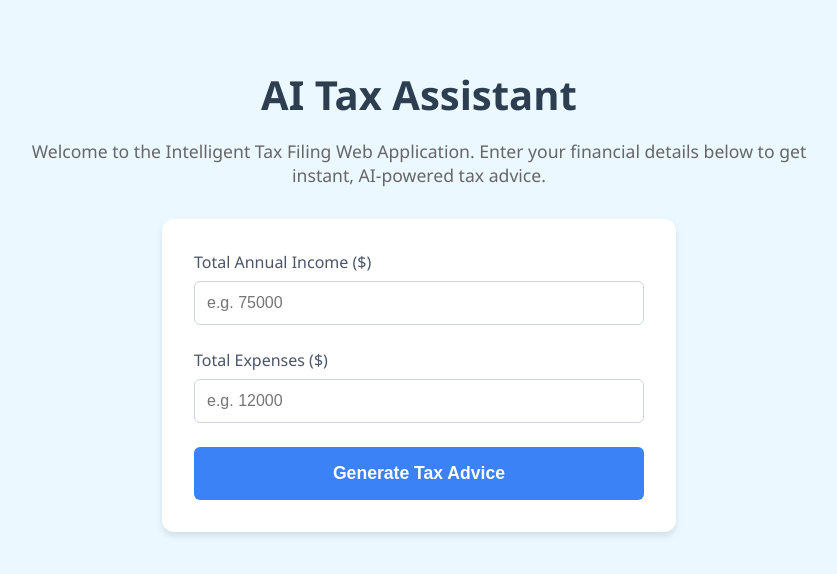
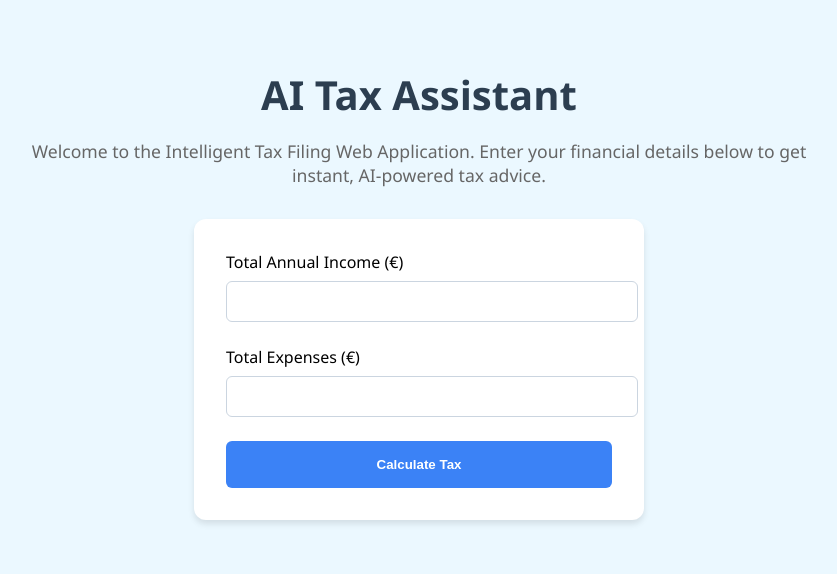
Before and after one commit to GeoNosX/Intelligent-Tax-Filing-Web-Application, a React app in the folder frontend/: page / in a window 1280 px wide. Shown: the top 574 px of the page, without its empty margins (221-1058 px from the left). Built offline with nearby package versions, Linux system fonts and the light colour scheme; the HTML template or start-up script is replaced by a standard one.

Commit message:
Some test with the backend

```diff
--- a/frontend/src/components/TaxForm.jsx
+++ b/frontend/src/components/TaxForm.jsx
@@ -1,14 +1,15 @@
 import React, { useState } from 'react';
 
 function TaxForm() {
-  // This state stores what the user types
   const [formData, setFormData] = useState({
     income: '',
     expenses: '',
     taxYear: '2025'
   });
 
-  // This handles typing in the boxes
+  // New state to store the response from Python
+  const [result, setResult] = useState(null);
+
   const handleChange = (e) => {
     setFormData({
       ...formData,
@@ -16,85 +17,102 @@ function TaxForm() {
     });
   };
 
-  // This handles the button click
-  const handleSubmit = (e) => {
-    e.preventDefault(); // Stops the page from refreshing
-    // For Phase 1, we just show an alert. In Phase 2, we will send this to Python.
-    alert(`Ready to send to AI:\nIncome: $${formData.income}\nExpenses: $${formData.expenses}`);
+  const handleSubmit = async (e) => {
+    e.preventDefault();
+
+    // 1. Prepare the data (convert strings to numbers)
+    const payload = {
+      income: parseFloat(formData.income),
+      expenses: parseFloat(formData.expenses)
+    };
+
+    try {
+      // 2. Send data to Python Backend
+      const response = await fetch('http://127.0.0.1:8000/calculate-tax', {
+        method: 'POST',
+        headers: {
+          'Content-Type': 'application/json',
+        },
+        body: JSON.stringify(payload),
+      });
+
+      // 3. Receive the calculation
+      const data = await response.json();
+      setResult(data); // Save the response to display it
+
+    } catch (error) {
+      console.error("Error:", error);
+      alert("Failed to connect to the backend. Is it running?");
+    }
   };
 
   return (
+    <div style={styles.container}>
       <form onSubmit={handleSubmit} style={styles.form}>
         <div style={styles.inputGroup}>
-        <label style={styles.label}>Total Annual Income ($)</label>
+          <label style={styles.label}>Total Annual Income (€)</label>
           <input
             type="number"
             name="income"
             value={formData.income}
             onChange={handleChange}
-          placeholder="e.g. 75000"
             required
             style={styles.input}
           />
         </div>
 
         <div style={styles.inputGroup}>
-        <label style={styles.label}>Total Expenses ($)</label>
+          <label style={styles.label}>Total Expenses (€)</label>
           <input
             type="number"
             name="expenses"
             value={formData.expenses}
             onChange={handleChange}
-          placeholder="e.g. 12000"
             required
             style={styles.input}
           />
         </div>
 
         <button type="submit" style={styles.button}>
-        Generate Tax Advice
+          Calculate Tax
         </button>
       </form>
+
+      {/* Display the Result from Python */}
+      {result && (
+        <div style={styles.resultBox}>
+          <h3>Calculation Result:</h3>
+          <p><strong>Taxable Income:</strong> €{result.taxable_income}</p>
+          <p><strong>Estimated Tax:</strong> €{result.estimated_tax}</p>
+          <p><em>{result.advice}</em></p>
+        </div>
+      )}
+    </div>
   );
 }
 
 const styles = {
+  container: { maxWidth: '450px', margin: '0 auto' },
   form: {
     backgroundColor: '#ffffff',
     padding: '2rem',
     borderRadius: '12px',
     boxShadow: '0 4px 6px rgba(0,0,0,0.1)',
-    maxWidth: '450px',
-    margin: '0 auto',
   },
-  inputGroup: {
-    marginBottom: '1.5rem',
+  inputGroup: { marginBottom: '1.5rem' },
+  label: { display: 'block', marginBottom: '0.5rem', fontWeight: '500' },
+  input: { width: '100%', padding: '0.75rem', borderRadius: '6px', border: '1px solid #cbd5e0' },
+  button: {
+    width: '100%', padding: '1rem', backgroundColor: '#3b82f6', color: 'white',
+    border: 'none', borderRadius: '6px', cursor: 'pointer', fontWeight: 'bold'
   },
-  label: {
-    display: 'block',
-    marginBottom: '0.5rem',
-    color: '#4a5568',
-    fontWeight: '500',
-  },
-  input: {
-    width: '100%',
-    padding: '0.75rem',
-    borderRadius: '6px',
-    border: '1px solid #cbd5e0',
-    fontSize: '1rem',
-    boxSizing: 'border-box', // Ensures padding doesn't break width
-  },
-  button: {
-    width: '100%',
-    padding: '1rem',
-    backgroundColor: '#3b82f6',
-    color: 'white',
-    border: 'none',
-    borderRadius: '6px',
-    fontSize: '1.1rem',
-    cursor: 'pointer',
-    fontWeight: 'bold',
-    transition: 'background 0.3s',
+  resultBox: {
+    marginTop: '20px',
+    padding: '15px',
+    backgroundColor: '#e6fffa',
+    border: '1px solid #38b2ac',
+    borderRadius: '8px',
+    color: '#234e52'
   }
 };
 
```
Also changed, not shown: 1 other file (tests, documents, lock files or other folders). Lines whose indentation alone changed are shown as unchanged.
